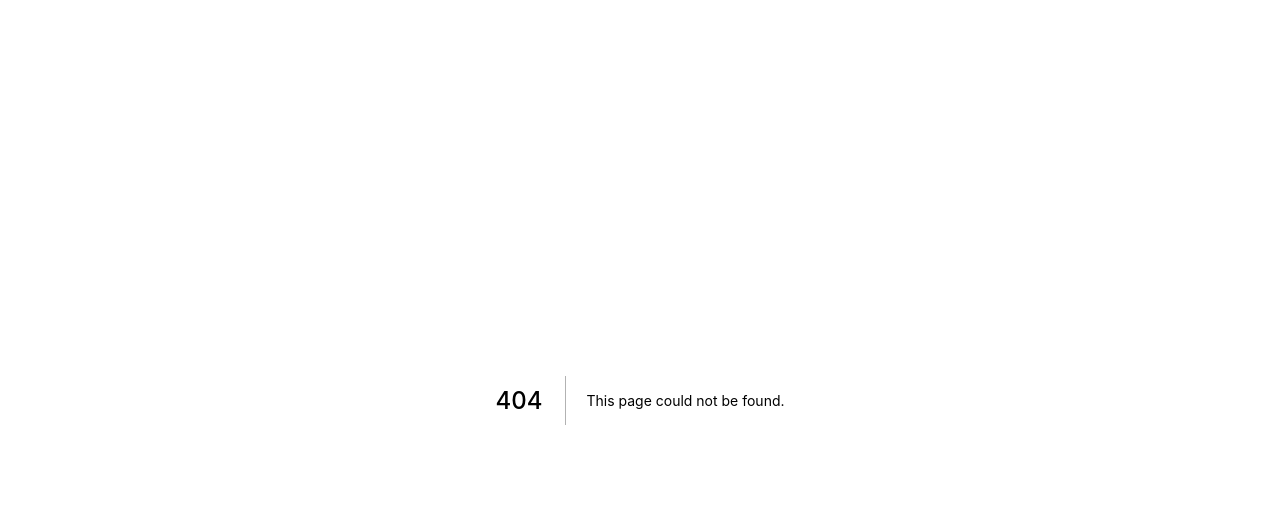
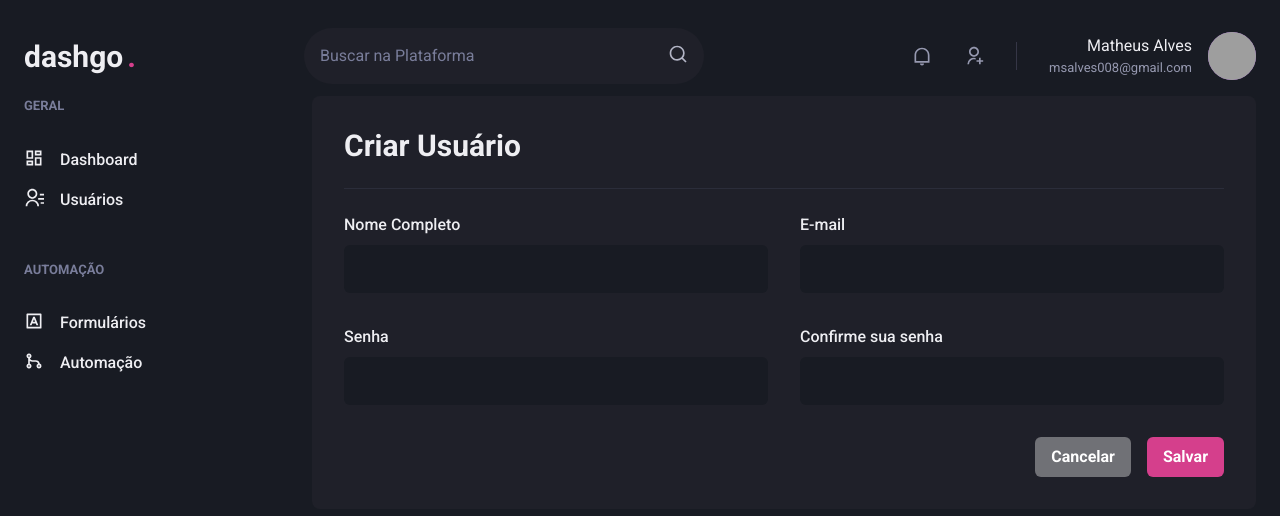
Before and after one commit to msalves008/Next_DashGo, a Next.js app: page /users/create in a window 1280 px wide. Before the commit this address had no page. Shown: the top 516 px of the page. Built offline with nearby package versions, Linux system fonts and the light colour scheme; grey boxes are pictures that could not be loaded.

Commit message:
creacte page CreateUser

```diff
--- /dev/null
+++ b/src/pages/users/create.tsx
@@ -0,0 +1,46 @@
+import {
+  Box,
+  Divider,
+  Flex,
+  Heading,
+  SimpleGrid,
+  VStack,
+  HStack,
+  Button,
+} from "@chakra-ui/react";
+import { Input } from "../../components/Form/Input";
+import Header from "../../components/Header";
+import { Sidebar } from "../../components/sidebar";
+export default function CreateUser() {
+  return (
+    <Box>
+      <Header />
+      <Flex w="100%" maxWidth={1480} mx="auto" px="6">
+        <Sidebar />
+
+        <Box flex="1" borderRadius={8} bg="gray.800" p="8">
+          <Heading size='lg' fontWeight='bold'>
+            Criar Usuário
+          </Heading>
+          <Divider my='6' borderColor='gray.700'/>
+          <VStack spacing='8'>
+            <SimpleGrid minChildWidth='240px' spacing='8' w='100%'>
+              <Input name="name" label= 'Nome Completo'/>
+              <Input name="email" label= 'E-mail'/>
+            </SimpleGrid>
+            <SimpleGrid minChildWidth='240px' spacing='8' w='100%'>
+              <Input name="password" type='password' label= 'Senha'/>
+              <Input name="password_confirmation" type='password'label= 'Confirme sua senha'/>
+            </SimpleGrid>
+          </VStack>
+          <Flex mt='8' justify='flex-end'>
+            <HStack spacing='4'>
+              <Button colorScheme='whiteAlpha'>Cancelar</Button>
+              <Button colorScheme='pink'>Salvar</Button>
+            </HStack>
+          </Flex>
+        </Box>
+      </Flex>
+    </Box>
+  );
+}
```
